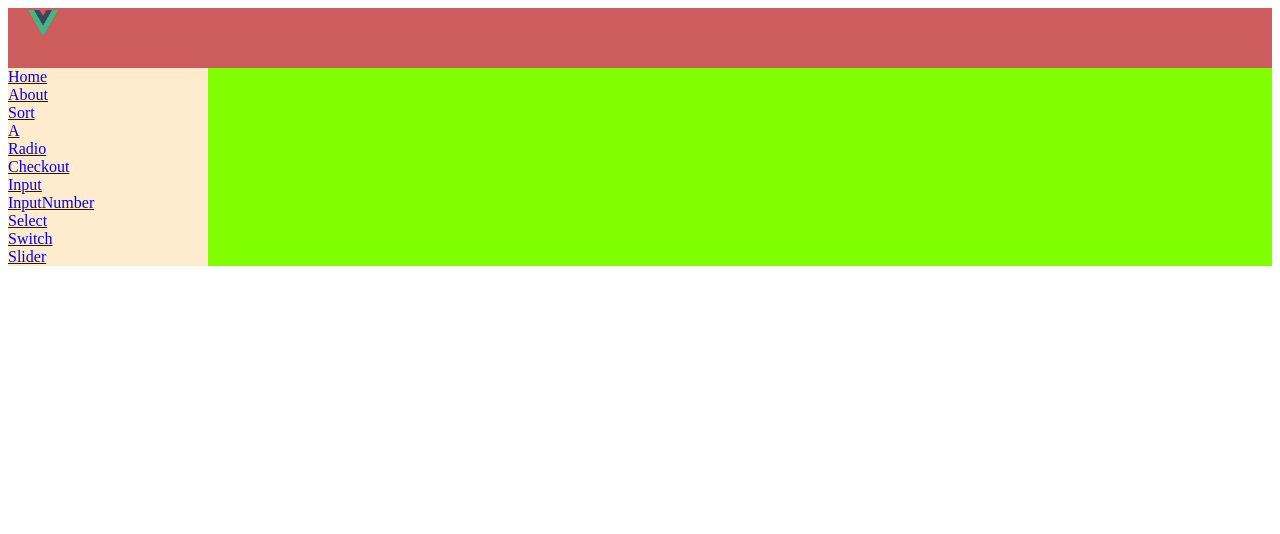
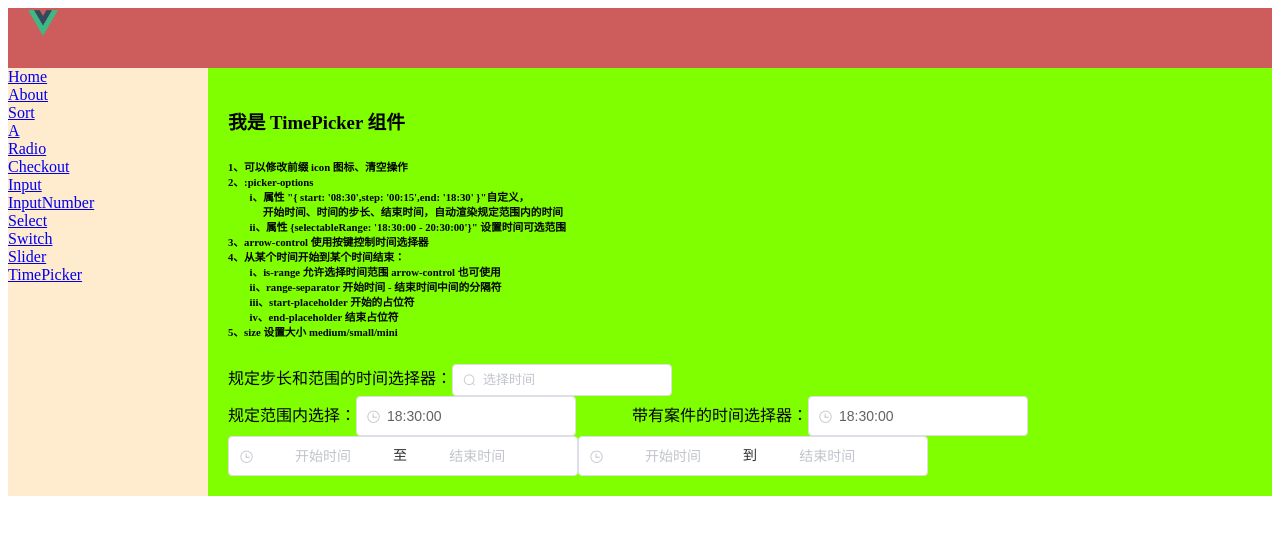
Before and after one commit to ilsourcecode/element-vue, a Vue app: page /timePicker in a window 1280 px wide. Shown: the top 534 px of the page. Built offline with nearby package versions, Linux system fonts and the light colour scheme.

Commit message:
learn TimePicker over

```diff
--- a/src/App.vue
+++ b/src/App.vue
@@ -30,6 +30,8 @@
             <br>
             <router-link to="/slider">Slider</router-link>
             <br>
+            <router-link to="/timePicker">TimePicker</router-link>
+            <br>
           </el-aside>
 
           <el-main>
--- a/src/router/index.js
+++ b/src/router/index.js
@@ -73,6 +73,11 @@ const routes = [
     path: '/slider',
     name: 'Slider',
     component: () => import('../views/Slider.vue')
+  },
+  {
+    path: '/timePicker',
+    name: 'TimePicker',
+    component: () => import('../views/TimePicker.vue')
   }
 ]
 
--- /dev/null
+++ b/src/views/TimePicker.vue
@@ -0,0 +1,93 @@
+<template>
+  <div class="time-picker">
+    <h3>我是 TimePicker 组件</h3>
+    <h6>
+      1、可以修改前缀 icon 图标、清空操作 <br>
+      2、:picker-options <br>
+      &emsp;&emsp;i、属性 "{ start: '08:30',step: '00:15',end: '18:30' }"自定义， <br>
+      &emsp;&emsp;&emsp;&nbsp;开始时间、时间的步长、结束时间，自动渲染规定范围内的时间 <br>
+      &emsp;&emsp;ii、属性 {selectableRange: '18:30:00 - 20:30:00'}" 设置时间可选范围 <br>
+      3、arrow-control 使用按键控制时间选择器 <br>
+      4、从某个时间开始到某个时间结束： <br>
+      &emsp;&emsp;i、is-range 允许选择时间范围 arrow-control 也可使用 <br>
+      &emsp;&emsp;ii、range-separator 开始时间 - 结束时间中间的分隔符 <br>
+      &emsp;&emsp;iii、start-placeholder 开始的占位符 <br>
+      &emsp;&emsp;iv、end-placeholder 结束占位符 <br>
+      5、size 设置大小 medium/small/mini <br>
+    </h6>
+    <span>规定步长和范围的时间选择器：</span>
+    <el-time-select
+            size="small"
+            prefix-icon="el-icon-search"
+            clearable
+            v-model="value"
+            :picker-options="{
+              start: '08:30',
+              step: '00:15',
+              end: '18:30'
+            }"
+            placeholder="选择时间"
+    ></el-time-select>
+    <br>
+    <span>规定范围内选择：</span>
+    <el-time-picker
+
+            v-model="value1"
+            :picker-options="{
+              selectableRange: '00:00:00 - 23:59:59'
+            }"
+            placeholder="选择时间"
+    ></el-time-picker>
+    &emsp;&emsp;&emsp;
+    <span>带有案件的时间选择器：</span>
+    <el-time-picker
+            arrow-control
+            v-model="value2"
+            :picker-options="{
+              selectableRange: '18:30:00 - 20:30:00'
+            }"
+            placeholder="任意时间点">
+
+    </el-time-picker>
+    <br>
+
+    <el-time-picker
+            is-range
+            v-model="value4"
+            range-separator="至"
+            start-placeholder="开始时间"
+            end-placeholder="结束时间"
+            placeholder="选择时间范围">
+    </el-time-picker>
+
+    <el-time-picker
+            is-range
+            range-separator="到"
+            v-model="value3"
+            start-placeholder="开始时间"
+            end-placeholder="结束时间"
+            placeholder="选择时间范围"
+            arrow-control
+    ></el-time-picker>
+
+  </div>
+</template>
+
+<script>
+  export default {
+    name: "TimePicker",
+    data() {
+      return {
+        value: '',
+        value1: new Date(2016, 9, 10, 18, 30),
+        value2: new Date(2016, 9, 10, 18, 30),
+        value3: new Date(1999, 6, 17, 17, 4),
+        value4: new Date(1999, 6, 17, 17, 4)
+      }
+    }
+  }
+</script>
+
+<style scoped>
+
+</style>
```
